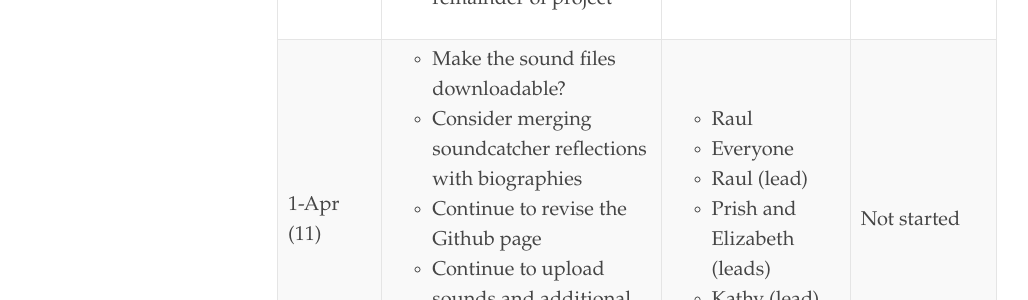
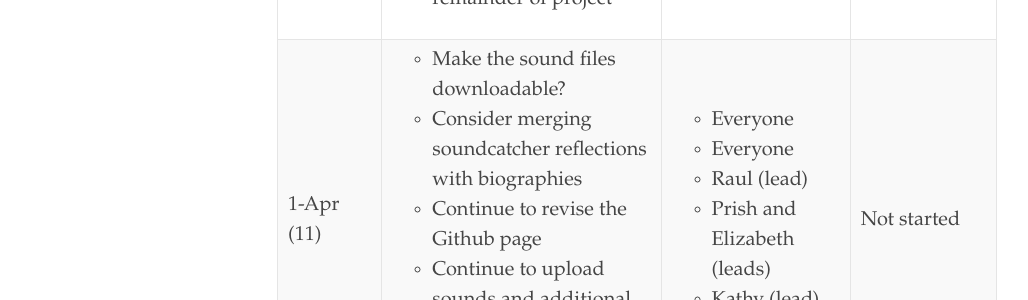
Before and after one commit to rm4-25/lsf_3, a Jekyll site: the page built from Workflow.md, in a window 1280 px wide and 900 px high, scrolled down 2289 px. Shown: the part 150-450 px from the top of the window, without its empty margins (3-1031 px from the left). Built offline with Jekyll 4.4.1, drawn with Linux system fonts in a browser that asks for light colours.

Commit message:
Update Workflow.md

```diff
--- a/Workflow.md
+++ b/Workflow.md
@@ -195,7 +195,7 @@ order: 5
     </td>
     <td>
       <ul>
-        <li>Raul</li>
+        <li>Everyone</li>
         <li>Everyone</li>
         <li>Raul (lead)</li>
         <li>Prish and Elizabeth (leads)</li>
```
